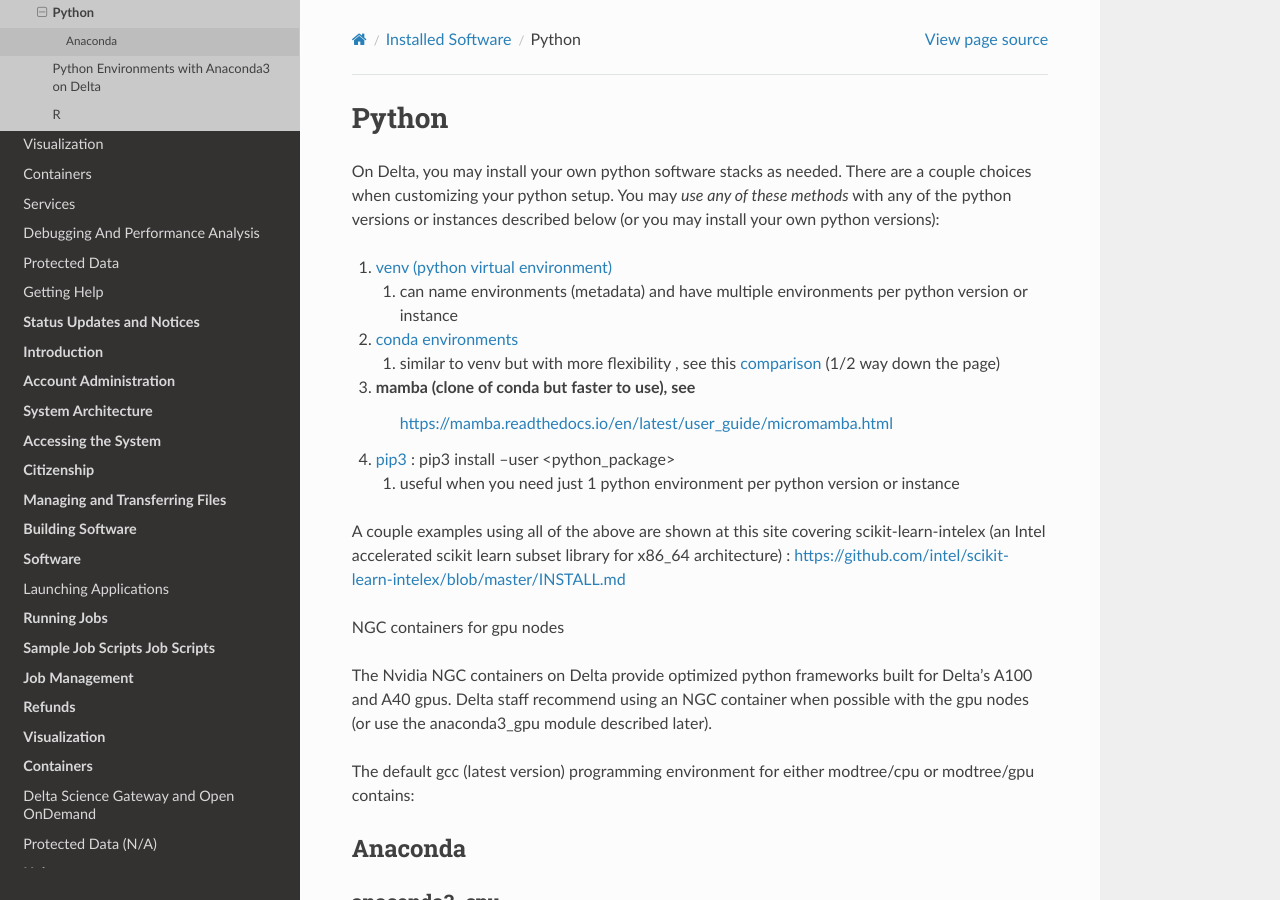
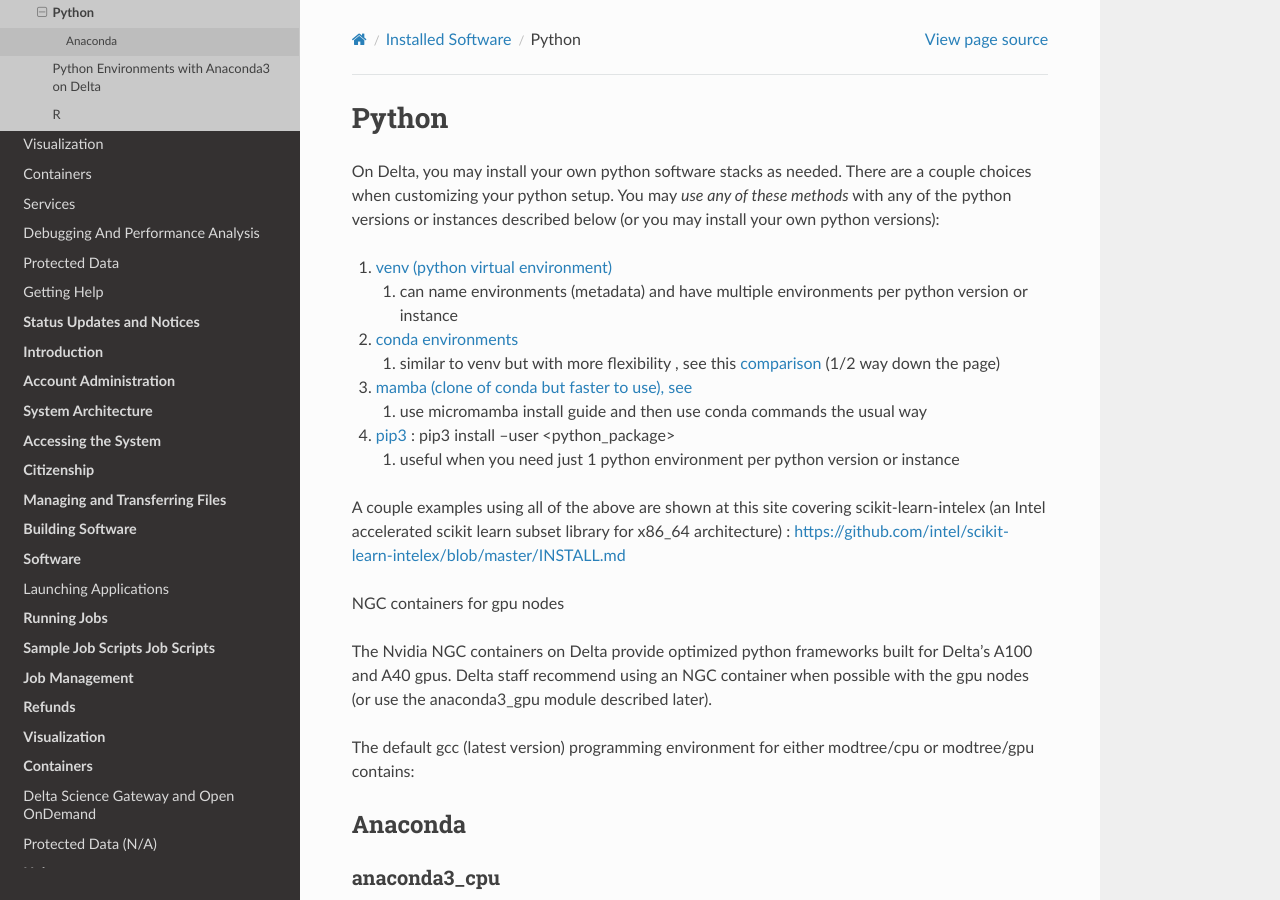
Before and after one commit to ncsa/Delta_doc, a Sphinx documentation site: the page built from docs/source/software/python/index.rst, in a window 1280 px wide and 900 px high. Built offline with Sphinx 7.4.7 and the Read the Docs theme 2.0.0, drawn with Linux system fonts in a browser that asks for light colours; pages that are not in the unit, such as notebooks, are missing from menus.

Commit message:
Update index.rst
format fixes

```diff
--- a/docs/source/software/python/index.rst
+++ b/docs/source/software/python/index.rst
@@ -19,8 +19,10 @@ described below (or you may install your own python versions):
       `comparison <https://docs.conda.io/projects/conda/en/latest/user-guide/concepts/environments.html>`__
       (1/2 way down the page)
 
-#. mamba (clone of conda but faster to use), see
-      `<https://mamba.readthedocs.io/en/latest/user_guide/micromamba.html>`__
+#. `mamba (clone of conda but faster to use), see
+   <https://mamba.readthedocs.io/en/latest/user_guide/micromamba.html>`__
+
+   #. use micromamba install guide and then use conda commands the usual way
 
 #. `pip3 <https://docs.python.org/3/installing/index.html>`__ : pip3
    install --user <python_package>
```
